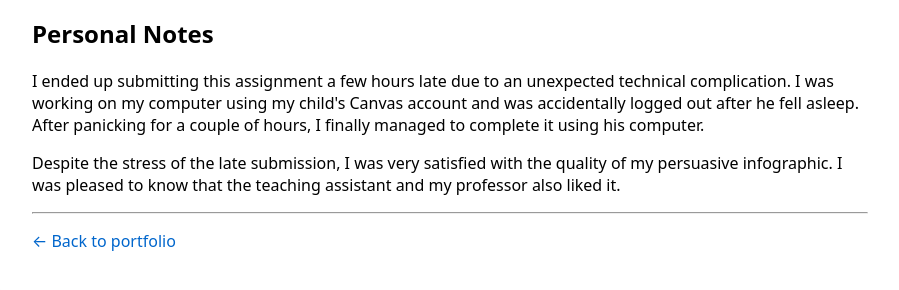
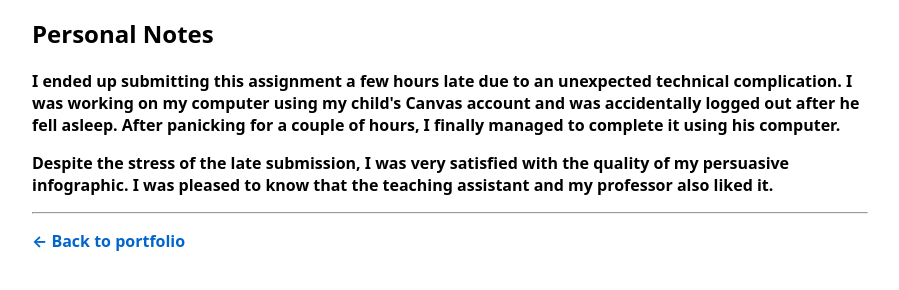
Before and after one commit to junmu-hub/Data_Visualization_Portfolio, a plain HTML site: page assignment3.html in a window 1280 px wide. Shown: the part 1825-2115 px from the top of the page, without its empty margins (190-1089 px from the left). Drawn offline with Linux system fonts and the light colour scheme.

Commit message:
Add files via upload

```diff
--- a/assignment3.html
+++ b/assignment3.html
@@ -96,12 +96,13 @@
 
 
 	  <h2>Personal Notes</h2>
-	  <p>
+	  <p> <strong>
 	  I ended up submitting this assignment a few hours late due to an unexpected technical complication. I was working on my computer using my child's Canvas account and was accidentally logged out after he fell asleep. After panicking for a couple of hours, I finally managed to complete it using his computer.</p><p>
-	  Despite the stress of the late submission, I was very satisfied with the quality of my persuasive infographic. I was pleased to know that the teaching assistant and my professor also liked it.
+	  Despite the stress of the late submission, I was very satisfied with the quality of my persuasive infographic. I was pleased to know that the teaching assistant and my professor also liked it.<strong></p>
 	  <p> </p>
+	  <p></p>
+
 	  <hr>
-	  </P>
 
       <p>
 
```
Also changed, not shown: assignment1.html (+5 -1 lines), index.html (+4 -0 lines).
